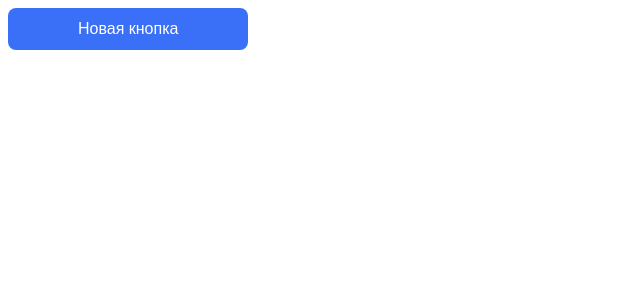
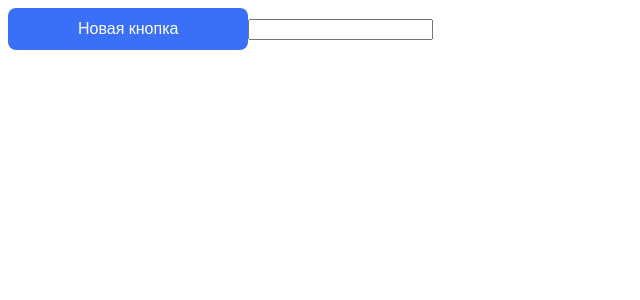
Before and after one commit to yury-nazarov/purple-wallet, an Angular app: page / in a window 1280 px wide. Shown: the top 300 px of the page, without its empty margins (0-640 px from the left). Built offline with nearby package versions, Linux system fonts and the light colour scheme.

Commit message:
3-5-2: Передаем значение из компонента в шаблон

```diff
--- a/src/app/shared/components/button/button.component.html
+++ b/src/app/shared/components/button/button.component.html
@@ -1 +1,3 @@
 <button type="button" (click)="onClickEvent($event)" class="form__button" >{{ title }}</button>
+
+<input type="text" [value]="value">
--- a/src/app/shared/components/button/button.component.ts
+++ b/src/app/shared/components/button/button.component.ts
@@ -12,8 +12,10 @@ import {Component, Input, ViewEncapsulation} from '@angular/core';
 })
 export class ButtonComponent {
   @Input() title = '';
+  value: string = "";
 
   onClickEvent(event: Event) {
     console.log("Event", event);
+    this.value = "Новое значение";
   }
 }
```
Also changed, not shown: img/3-5-2: Передаем значение из компонента в шаблон.png (added).
